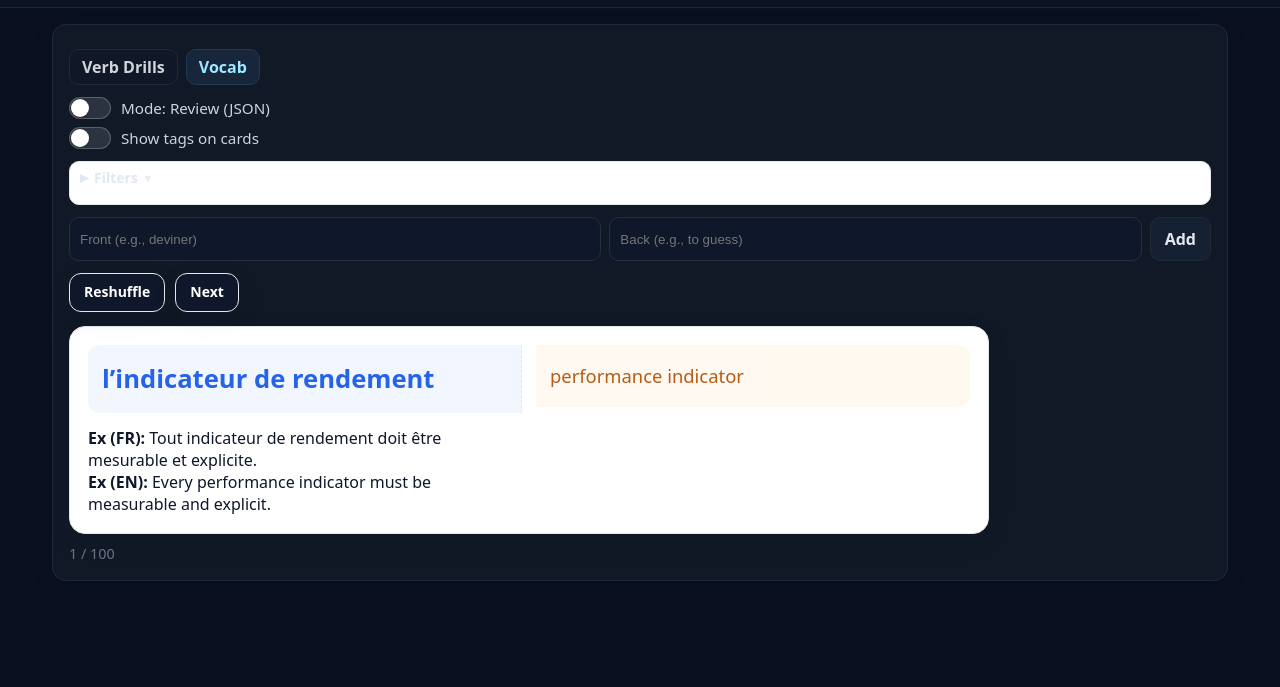
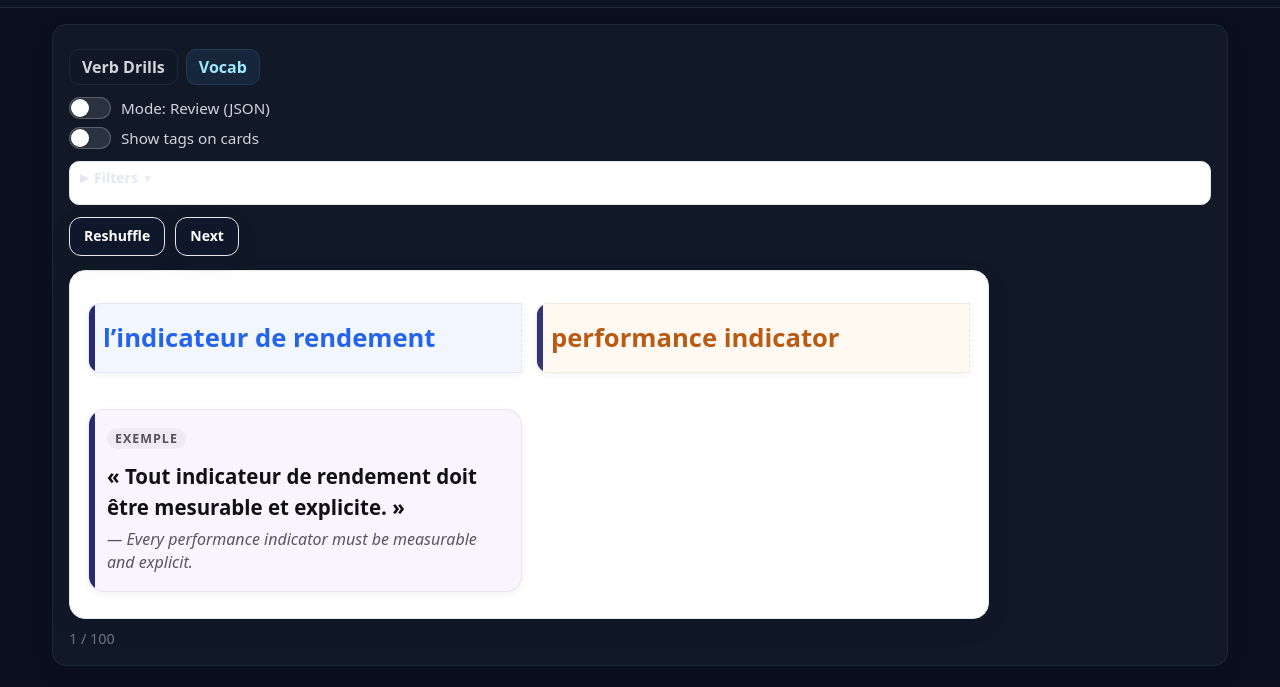
Before and after one commit to acnice1/parlcoach, a website: page index.html in a window 1280 px wide. Both pictures are taken after a click on the button "Vocab". Shown: the part 113-800 px from the top of the page. Drawn offline with nearby package versions, Linux system fonts and the light colour scheme.

Commit message:
spacebar support and example in vocab

```diff
--- a/js/components/VocabPanel.js
+++ b/js/components/VocabPanel.js
@@ -2,6 +2,52 @@
 const VocabPanel = {
   name: 'VocabPanel',
   props: ['state','methods'],
+
+  computed: {
+    // ...your existing exFr/exEn
+        exFr() {
+      const card = this.methods.currentVocabCard?.();
+      const ex = card?.example;
+      if (typeof ex === 'string') return ex || '';
+      return ex?.fr || '';
+    },
+    exEn() {
+      const card = this.methods.currentVocabCard?.();
+      const ex = card?.example;
+      if (typeof ex === 'string') return ''; // no EN if example is a plain FR string
+      return ex?.en || '';
+    }
+  },
+
+  methods: {
+    onKeydown(e) {
+      // don’t trigger while typing
+      const t = e.target;
+      const tag = (t?.tagName || '').toLowerCase();
+      const typing = t?.isContentEditable || tag === 'input' || tag === 'textarea' || tag === 'select';
+      if (typing) return;
+
+      // only on Review mode, and only if there’s a deck
+      if (this.state.vocabMode !== 'review') return;
+      if (!this.state?.vocab?.deck?.length) return;
+
+      // Space → Next; (optional) Enter/ArrowRight too
+      if (e.code === 'Space' || e.key === ' ') {
+        e.preventDefault();                 // stop page from scrolling
+        this.methods.nextVocabCard();       // advance
+      } else if (e.key === 'Enter' || e.code === 'ArrowRight') {
+        e.preventDefault();
+        this.methods.nextVocabCard();
+      }
+    },
+  },
+
+  mounted() {
+    window.addEventListener('keydown', this.onKeydown, { passive: false });
+  },
+  beforeUnmount() {
+    window.removeEventListener('keydown', this.onKeydown);
+  },
   template: `
     <div>
 
@@ -87,12 +133,13 @@ const VocabPanel = {
       </details>
   </div>
   <div v-if="state.vocabMode==='review'">
-  <!-- Quick add row -->
+    <!-- Quick add row
     <div class="add-row">
       <input v-model="state.newVocabFront" placeholder="Front (e.g., deviner)" />
       <input v-model="state.newVocabBack"  placeholder="Back (e.g., to guess)" />
       <button @click="methods.addCard">Add</button>
     </div>
+    -->
 
     <div class="button-group">
       <button @click="methods.reshuffleVocabDeck()" :disabled="!state.vocab.deck.length">Reshuffle</button>
@@ -100,17 +147,24 @@ const VocabPanel = {
     </div>
 
     <div class="vocab-card" v-if="methods.currentVocabCard()">
-    <div class="fr">{{ methods.renderFr ? methods.renderFr(methods.currentVocabCard()) : (methods.currentVocabCard().fr) }}</div>
-    <div class="en" v-if="state.showEnglishTranslation">{{ methods.currentVocabCard().en }}</div>
-            <div class="examples">
-          <div v-if="methods.currentVocabCard()?.example?.fr">
-            <strong>Ex (FR):</strong> {{ methods.currentVocabCard().example.fr }}
-          </div>
-          <div v-if="state.showEnglishTranslation && methods.currentVocabCard()?.example?.en">
-            <strong>Ex (EN):</strong> {{ methods.currentVocabCard().example.en }}
+      <div class="fr boxy">{{ methods.renderFr ? methods.renderFr(methods.currentVocabCard()) : (methods.currentVocabCard().fr) }}</div>
+      <div class="en boxy" v-if="state.showEnglishTranslation">{{ methods.currentVocabCard().en }}</div>
+  <!-- TEMPLATE -->
+  <div
+    v-if="exFr || (state.showEnglishTranslation && exEn)"
+    class="example-block"
+    role="note"
+    aria-label="Exemple"
+  >
+    <span class="ex-label">Exemple</span>
+
+    <p v-if="exFr" class="ex-fr">« {{ exFr }} »</p>
+
+    <p v-if="state.showEnglishTranslation && exEn" class="ex-en">
+      — {{ exEn }}
+    </p>
   </div>
 
-        </div>
 
       <div class="dim" v-if="state.ui.showVocabTags && methods.currentVocabCard()?.tags?.length" style="margin-top:6px;">
         tags: {{ methods.currentVocabCard().tags.join(', ') }}
--- a/styles.css
+++ b/styles.css
@@ -1,7 +1,59 @@
 :root{
   --ink:#0f172a; --ink-2:#334155; --bg:#0b1020; --card:#111927; --accent:#22d3ee; --muted:#94a3b8;
   --br:14px; --shadow:0 10px 30px rgba(0,0,0,.2);
+  --ex-accent:#060659;
+  --ex-bg:#f8f5ff;
+  --brand-accent: #060659;
+  --brand-bg:     #f8f5ff;  /* soft violet surface */
 }
+
+/* Reusable card style */
+.boxy{
+  margin: 14px 0 8px;
+  padding: 16px 18px;
+  border-radius: 16px;
+  background: var(--box-bg, var(--brand-bg));
+  border: 1px solid var(--box-border, rgba(0,0,0,.06));
+  box-shadow: 0 2px 8px rgba(0,0,0,.06);
+  position: relative;
+  overflow: hidden;
+}
+
+/* Left accent stripe */
+.boxy::before{
+  content:"";
+  position:absolute; inset:0 auto 0 0;
+  width:6px;
+  background: var(--box-accent, var(--brand-accent));
+  opacity:.85;
+}
+
+/* Optional small label pill inside a box */
+.boxy .label{
+  display:inline-block;
+  font-size:.78rem;
+  letter-spacing:.08em;
+  text-transform:uppercase;
+  font-weight:600;
+  color: rgba(0,0,0,.65);
+  background: rgba(0,0,0,.04);
+  border-radius: 999px;
+  padding: 2px 8px;
+  margin-bottom: 8px;
+}
+
+@media (prefers-color-scheme: dark){
+  .boxy{
+    border-color: rgba(255,255,255,.08);
+    box-shadow: 0 2px 10px rgba(0,0,0,.35);
+  }
+  .boxy .label{
+    color: rgba(255,255,255,.75);
+    background: rgba(255,255,255,.08);
+  }
+}
+
+
 /* Hide Vue content until it's hydrated */
 [v-cloak]{ display:none !important; }
 
@@ -1305,9 +1357,9 @@ a:hover, button.link:hover {
 }
 
 .vocab-card .en{
-  font-size: 1.15rem;
-  line-height: 1.45;
-  font-weight: 500;
+  font-size: 1.6rem;
+  line-height: 1.25;
+  font-weight: 700;
   opacity: 0.95;
   word-wrap: break-word;
   color: #b45309; /* amber-700 */
@@ -1328,19 +1380,8 @@ a:hover, button.link:hover {
   .vocab-card .en{
     background: color-mix(in srgb, #f59e0b 6%, transparent);
     padding: 18px 14px;
-    border-radius: 0 12px 12px 0;
-  }
-}
-
-/* Dark mode color adjustments */
-@media (prefers-color-scheme: dark){
-  .vocab-card .fr{
-    color: #60a5fa; /* blue-400 */
-    background: color-mix(in srgb, #1e3a8a 15%, transparent);
-  }
-  .vocab-card .en{
-    color: #fbbf24; /* amber-400 */
-    background: color-mix(in srgb, #78350f 15%, transparent);
+    border-right: 1px dashed var(--card-border);
+    border-radius: 12px 0 0 12px;
   }
 }
 
@@ -1391,3 +1432,65 @@ a:hover, button.link:hover {
 .conj-cell div:last-child {
   color: #111;
 }
+/* CSS — make it tasteful + readable */
+.example-block{
+  margin: 14px 0 8px;
+  padding: 16px 18px;
+  border-radius: 16px;
+  background: var(--ex-bg, #fafafa);
+  border: 1px solid rgba(0,0,0,.06);
+  box-shadow: 0 2px 8px rgba(0,0,0,.06);
+  position: relative;
+  overflow: hidden;
+}
+
+.example-block::before{
+  content:"";
+  position:absolute;
+  left:0; top:0; bottom:0;
+  width:6px;
+  background: var(--ex-accent, #5b8def);
+  opacity:.85;
+}
+
+.ex-label{
+  display:inline-block;
+  font-size:.78rem;
+  letter-spacing:.08em;
+  text-transform:uppercase;
+  font-weight:600;
+  color: rgba(0,0,0,.65);
+  background: rgba(0,0,0,.04);
+  border-radius: 999px;
+  padding: 2px 8px;
+  margin-bottom: 8px;
+}
+
+.ex-fr{
+  font-size: clamp(1.05rem, 2.2vw, 1.28rem);
+  line-height: 1.5;
+  font-weight: 600;
+  margin: 4px 0 4px;
+  color: #111;
+}
+
+.ex-en{
+  font-size: clamp(.9rem, 1.8vw, 1rem);
+  line-height: 1.45;
+  margin: 6px 0 0;
+  color: rgba(0,0,0,.65);
+  font-style: italic;
+}
+
+/* dark mode friendly defaults */
+@media (prefers-color-scheme: dark){
+  .example-block{
+    background: #14161a;
+    border-color: rgba(255,255,255,.08);
+    box-shadow: 0 2px 10px rgba(0,0,0,.35);
+  }
+  .ex-label{ color: rgba(255,255,255,.75); background: rgba(255,255,255,.08); }
+  .ex-fr{ color: #f3f6ff; }
+  .ex-en{ color: rgba(255,255,255,.75); }
+  .example-block::before{ background: var(--ex-accent, #7aa2ff); }
+}
```
Lines whose indentation alone changed are shown as unchanged.
